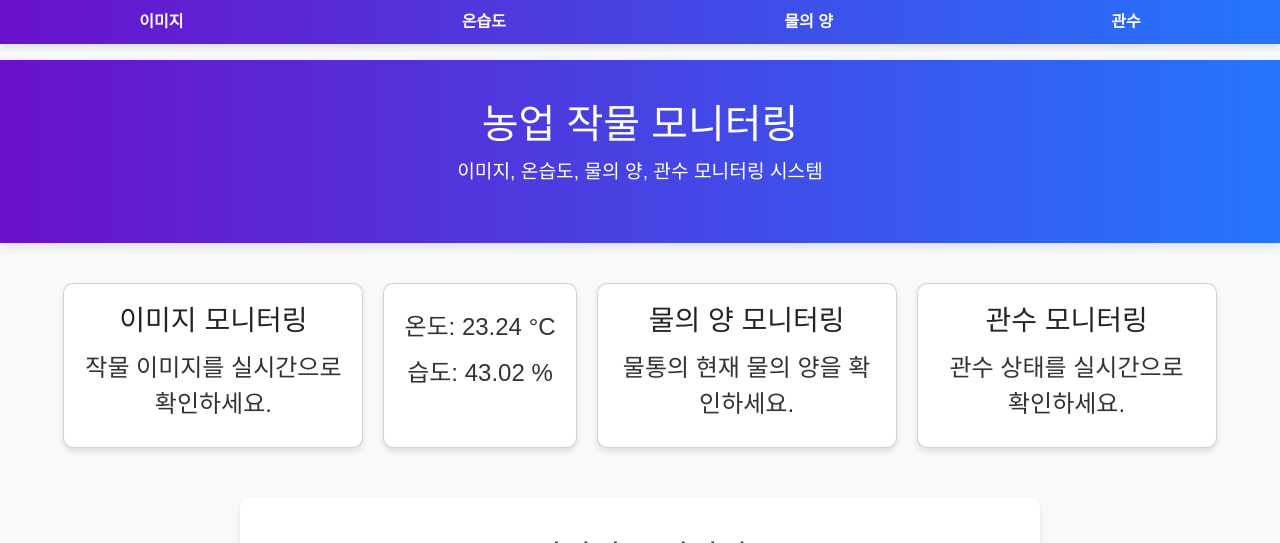
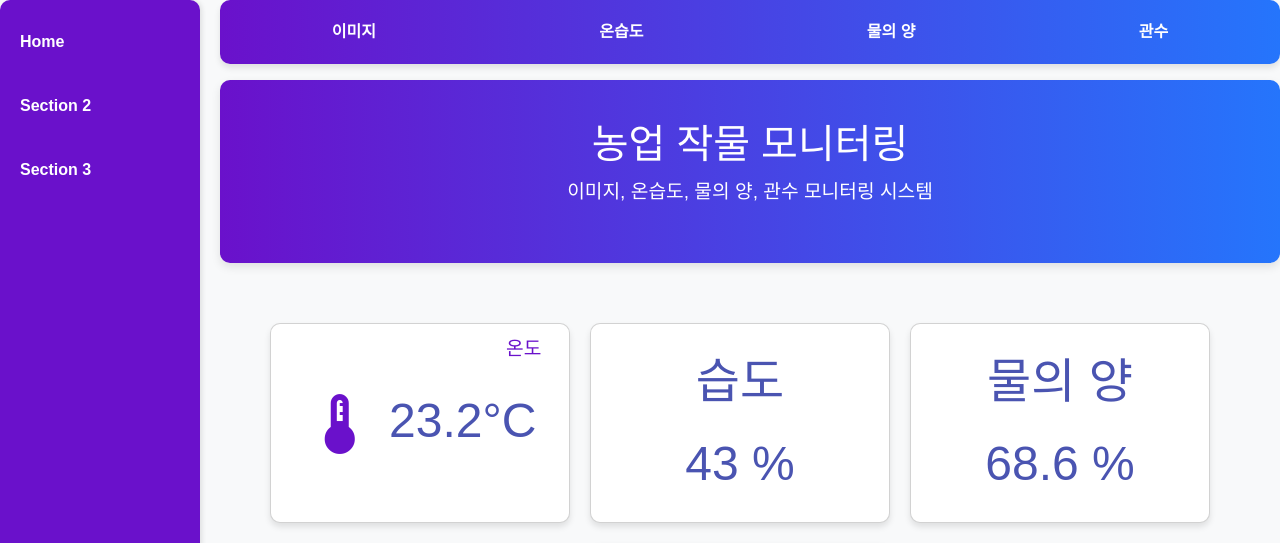
Before and after one commit to Yanghuiwon22/2424_smartagriprogramming, a Flask app: page / in a window 1280 px wide. Shown: the top 543 px of the page. Run offline with Flask 3, Linux system fonts and the light colour scheme.

Commit message:
,,,휴,,,,디자인 넘 어렵당,ㅠㅜ,아이디어 고갈

```diff
--- a/final_project/input_data.py
+++ b/final_project/input_data.py
@@ -7,9 +7,9 @@ def get_sensor_data():
     """
     return {
         "image_url": "https://example.com/crop_image.jpg",
-        "temperature": round(random.uniform(20, 30), 2),  # 임의의 온도 데이터
-        "humidity": round(random.uniform(40, 60), 2),    # 임의의 습도 데이터
-        "water_level": round(random.uniform(10, 100), 2),  # 임의의 물의 양 데이터
+        "temperature": round(random.uniform(20, 30), 1),  # 임의의 온도 데이터
+        "humidity": round(random.uniform(40, 60), 1),    # 임의의 습도 데이터
+        "water_level": round(random.uniform(10, 100), 1),  # 임의의 물의 양 데이터
         "irrigation_status": "ON" if random.choice([True, False]) else "OFF"  # 관수 상태
     }
 #def draw_graph():
--- a/final_project/static/style.css
+++ b/final_project/static/style.css
@@ -11,10 +11,15 @@ body {
 .top-nav {
     position: fixed;
     top: 0;
-    width: 100%;
+    left: 220px; /* 사이드바 너비만큼 이동 */
+    width: calc(100% - 220px); /* 네비게이션 바의 너비 = 전체 화면 - 사이드바 너비 */
     background: linear-gradient(90deg, #6a11cb, #2575fc);
     z-index: 1000;
     box-shadow: 0 4px 6px rgba(0, 0, 0, 0.1);
+    padding: 10px 0;
+    border-radius: 10px;
+
+
 }
 
 .top-nav ul {
@@ -23,6 +28,7 @@ body {
     list-style: none;
     margin: 0;
     padding: 10px 0;
+
 }
 
 .top-nav li {
@@ -43,13 +49,20 @@ body {
 }
 
 /* Header */
+
+
 header {
-    margin-top: 60px; /* Adjusted for fixed navigation */
+    position: relative;
+    margin-top: 80px; /* 네비게이션 바 높이 */
+    margin-left: 220px; /* 사이드바 너비만큼 이동 */
+    width: calc(100% - 220px); /* 헤더 너비 = 전체 화면 - 사이드바 너비 */
     background: linear-gradient(90deg, #6a11cb, #2575fc);
     color: white;
     text-align: center;
     padding: 40px 20px;
     box-shadow: 0 4px 10px rgba(0, 0, 0, 0.1);
+    border-radius: 10px;
+
 }
 
 header h1 {
@@ -61,7 +74,52 @@ header p {
     font-size: 1.2rem;
 }
 
+/* Sidebar */
+.sidebar {
+    position: fixed;
+    top: 0;
+    left: 0;
+    width: 200px; /* 사이드바 너비 */
+    height: 100vh; /* 전체 화면 높이 */
+    background-color: #6a11cb; /* 템플릿에 맞춘 사이드바 색상 */
+    padding: 10px;
+    color: white; /* 텍스트 색상 */
+    box-shadow: 2px 0 5px rgba(0, 0, 0, 0.1);
+    overflow-y: auto; /* 스크롤 활성화 */
+    z-index: 1000;
+    border-radius: 10px;
+    margin-right: 20px;
+}
+
+.sidebar ul {
+    list-style: none;
+    padding: 0;
+    margin: 0;
+}
+
+.sidebar li {
+    margin: 0;
+    padding: 10px 0;
+}
+
+.sidebar a {
+    text-decoration: none;
+    color: white;
+    font-weight: bold;
+    display: block;
+    padding: 10px;
+    transition: background-color 0.3s;
+}
+
+.sidebar a:hover {
+    background-color: rgba(255, 255, 255, 0.2); /* 배경 밝기 효과 */
+}
+
 /* Cards Section */
+main {
+    margin-left: 200px; /* 사이드바 너비만큼 이동 */
+    padding: 20px;
+}
 .cards {
     display: flex;
     justify-content: center;
@@ -76,26 +134,39 @@ header p {
     background: white;
     border-radius: 10px;
     box-shadow: 0 4px 6px rgba(0, 0, 0, 0.1);
+    width: 400px;
     max-width: 300px;
+    height: 200px;
     text-align: center;
     padding: 20px;
+    flex-direction: column;
     cursor: pointer;
     transition: transform 0.3s, box-shadow 0.3s;
+    justify-content: center;  /* 추가 - 세로 방향 중앙 정렬 */
+    /*justify-content: space-between;  !* 왼쪽, 오른쪽 정렬 *!*/
+    align-items: center;      /* 추가 - 가로 방향 중앙 정렬 */
+
 }
 
-/*.card h3 {*/
-/*    margin: 15px 0 10px;*/
-/*    font-size: 1.5rem;*/
-/*    color: #6a11cb;*/
-/*}*/
+
+.card h3 {
+    margin: 15px 0 10px;
+    font-size: 1.2rem;  /* 크기 조절 */
+    color: #6a11cb;
+    position: absolute;  /* 상위 요소 내에서 절대 위치 설정 */
+    top: 10px;
+    right: 10px;
+    transform: translate(-50%, -50%);  /* 중앙에 위치시키기 */
+}
 
 .card p {
-    font-size: 1.5rem;    /* 데이터 값의 크기 */
+    font-size: 3.0rem;    /* 데이터 값의 크기 */
     margin: 5px 0;         /* 여백 */
-    color: #333;           /* 텍스트 색상 */
+    color: #4A54B1;           /* 텍스트 색상 */
     text-align: center;    /* 데이터값 중앙 정렬 */
 
 }
+
 
 .card:hover {
     transform: translateY(-10px);
--- a/final_project/templates/index.html
+++ b/final_project/templates/index.html
@@ -8,6 +8,7 @@
     <link href="https://cdn.jsdelivr.net/npm/bootstrap@5.3.0/dist/css/bootstrap.min.css" rel="stylesheet">
     <!-- Custom CSS -->
     <link rel="stylesheet" href="{{ url_for('static', filename='style.css') }}">
+    <link href="https://fonts.googleapis.com/icon?family=Material+Icons" rel="stylesheet">
 </head>
 <body>
     <!-- Navigation Bar -->
@@ -26,26 +27,48 @@
         <p>이미지, 온습도, 물의 양, 관수 모니터링 시스템</p>
     </header>
 
+    <div class="sidebar">
+    <ul>
+        <li><a href="#section1">Home</a></li>
+        <li><a href="#section2">Section 2</a></li>
+        <li><a href="#section3">Section 3</a></li>
+    </ul>
+    </div>
+
+
     <!-- Main Section -->
     <main>
         <!-- Cards for Navigation -->
         <section class="cards">
+
+            <div class="card" onclick="scrollToSection('temp-section')">
+                <h3>온도</h3>
+                <div class="icon-container">
+                    <p><span class="material-icons" style="font-size: 4.5rem; color: #6a11cb;
+                    vertical-align: middle;">device_thermostat</span>
+                    <span id="sensor-temp">-</span>°C</p>
+                </div>
+            </div>
+
+            <div class="card" onclick="scrollToSection('humidity-section')">
+{#                <h3>습도 모니터링</h3>#}
+                <p>습도</p>
+                <p><span id="sensor-humidity">-</span> %</p>
+            </div>
+
+            <div class="card" onclick="scrollToSection('water-level-section')">
+{#                <h3>물의 양 모니터링</h3>#}
+                <p>물의 양</p>
+                <p><span id="sensor-water">-</span> %</p>
+            </div>
+{#            <div class="card" onclick="scrollToSection('irrigation-section')">#}
+{#                <h3>관수 모니터링</h3>#}
+{#                <p>관수 상태: <span id="sensor-irrigation">-</span></p>#}
+{##}
+{#            </div>#}
             <div class="card" onclick="scrollToSection('image-section')">
-                <h3>이미지 모니터링</h3>
-                <p>작물 이미지를 실시간으로 확인하세요.</p>
-            </div>
-            <div class="card" onclick="scrollToSection('temp-humidity-section')">
-{#                <h3>온습도 모니터링</h3>#}
-                <p>온도: <span id="sensor-temp">-</span> °C</p>
-                <p>습도: <span id="sensor-humidity">-</span> %</p>
-            </div>
-            <div class="card" onclick="scrollToSection('water-level-section')">
-                <h3>물의 양 모니터링</h3>
-                <p>물통의 현재 물의 양을 확인하세요.</p>
-            </div>
-            <div class="card" onclick="scrollToSection('irrigation-section')">
-                <h3>관수 모니터링</h3>
-                <p>관수 상태를 실시간으로 확인하세요.</p>
+{#                <h3>이미지 모니터링</h3>#}
+                <img id="sensor-image" src="" alt="작물 이미지" style="max-width: 100%; border-radius: 10px;">
             </div>
         </section>
 
```
